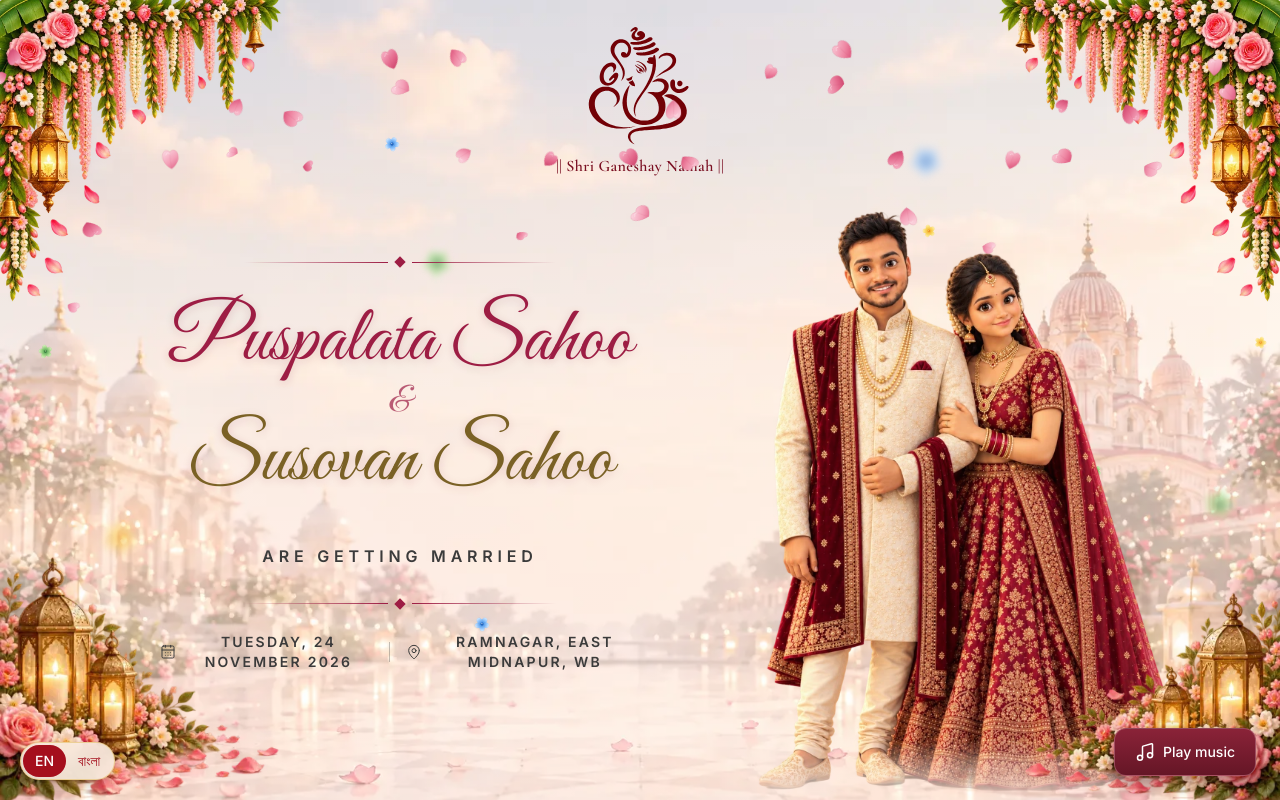
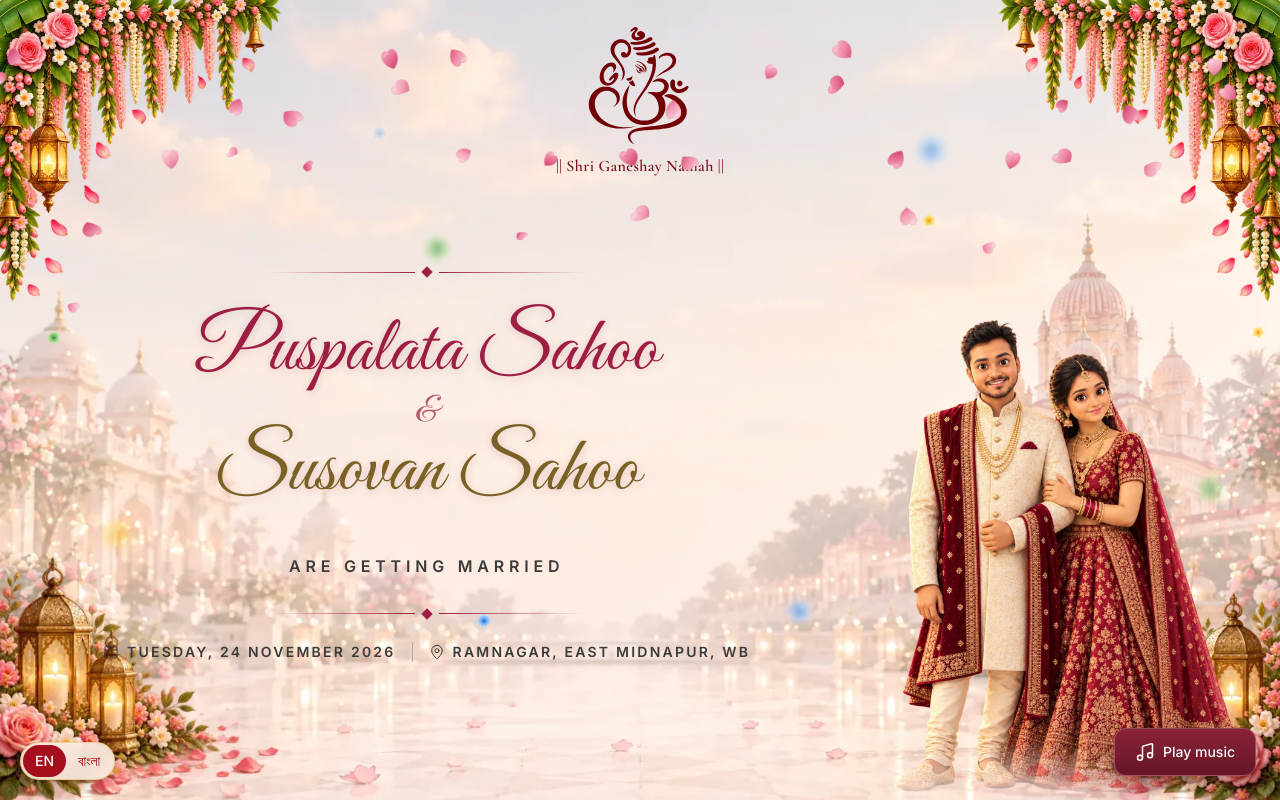
Before and after one commit to susovan777/Wed, a Next.js app: page / in a window 1280 px wide. Both pictures are taken after a click on the button "Open the invitation". Shown: the top 800 px of the page. Built offline with nearby package versions, Linux system fonts and the light colour scheme; a web font is replaced by a local one.

Commit message:
Updated UI

```diff
--- a/src/app/page.tsx
+++ b/src/app/page.tsx
@@ -14,11 +14,35 @@ export function generateMetadata(): Metadata {
   if (!invitation) return {};
 
   return {
+    // Needed so the image link becomes a full https address
+    metadataBase: new URL("https://wedinvite-ps.vercel.app"),
     title: invitation.seo.title,
     description: invitation.seo.description,
     robots: { index: false, follow: false },
     icons: {
       icon: "/favicon.png", // Points to public/favicon.png
+    },
+    openGraph: {
+      type: "website",
+      siteName: invitation.seo.title,
+      title: invitation.seo.title,
+      description: invitation.seo.description,
+      images: invitation.seo.image
+        ? [
+            {
+              url: invitation.seo.image,
+              width: 1200,
+              height: 630,
+              alt: invitation.seo.title,
+            },
+          ]
+        : undefined,
+    },
+    twitter: {
+      card: "summary_large_image",
+      title: invitation.seo.title,
+      description: invitation.seo.description,
+      images: invitation.seo.image ? [invitation.seo.image] : undefined,
     },
   };
 }
--- a/src/components/invitation/sections/Hero.tsx
+++ b/src/components/invitation/sections/Hero.tsx
@@ -78,7 +78,7 @@ export default function Hero({ invitation }: { invitation: Invitation }) {
         aria-hidden="true"
       />
 
-      <ScatteredFlowers />
+      <ScatteredFlowers animated />
 
       {/* Corner decorations */}
       <Corner
@@ -123,9 +123,9 @@ export default function Hero({ invitation }: { invitation: Invitation }) {
         </Reveal>
       </header>
 
-      <div className="relative z-10 flex flex-1 flex-col lg:grid lg:grid-cols-2">
+      <div className="relative z-20 flex flex-1 flex-col lg:grid lg:grid-cols-3">
         {/* Text column */}
-        <div className="flex flex-col items-center px-6 pt-4 text-center lg:self-center lg:pb-12 xl:pl-40 lg:pr-0 lg:pt-0">
+        <div className="flex min-w-0 flex-col items-center px-6 pt-14 text-center lg:col-span-2 lg:self-center lg:px-10 lg:pb-12 lg:pt-0">
           <h1 className="sr-only">
             {bride.fullName ?? bride.name} and {groom.fullName ?? groom.name}
           </h1>
@@ -206,13 +206,13 @@ export default function Hero({ invitation }: { invitation: Invitation }) {
         </div>
 
         {/* Couple illustration: bottom on mobile, bottom-right on desktop */}
-        <div className="mt-auto flex justify-center pt-8 lg:justify-end lg:self-end xl:pr-25 lg:pt-0">
+        <div className="mt-auto flex min-w-0 justify-center pt-8 lg:col-span-1 lg:justify-end lg:self-end lg:pr-6 lg:pt-0 xl:pr-10">
           <Reveal
             trigger="open"
             y={90}
             delay={0.8}
             duration={1.3}
-            className="w-[82%] max-w-115 lg:w-auto lg:max-w-none"
+            className="w-[82%] max-w-115 lg:w-full lg:max-w-none"
           >
             <Image
               src={hero.couple}
@@ -220,7 +220,7 @@ export default function Hero({ invitation }: { invitation: Invitation }) {
               width={1000}
               height={1350}
               sizes="(min-width: 1024px) 40vw, 82vw"
-              className="h-auto w-full select-none lg:h-[74dvh] lg:max-h-215 lg:w-auto mask-b-from-90%"
+              className="h-auto w-full select-none lg:h-[74dvh] lg:max-h-215 lg:object-contain lg:object-bottom-right mask-b-from-90%"
               draggable={false}
             />
           </Reveal>
--- a/src/types/invitation.ts
+++ b/src/types/invitation.ts
@@ -428,6 +428,8 @@ export type Invitation = {
   seo: {
     title: string;
     description: string;
+    /** Preview image for WhatsApp and social sharing. */
+    image?: string;
   };
 
   /** Optional per-invitation order and visibility. Defaults to every section. */
```
Also changed, not shown: public/og.jpg (added).
